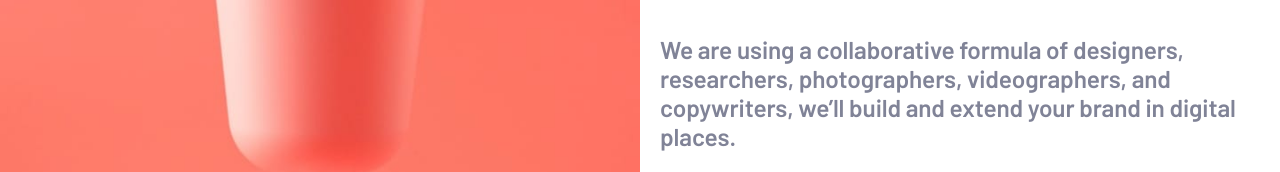
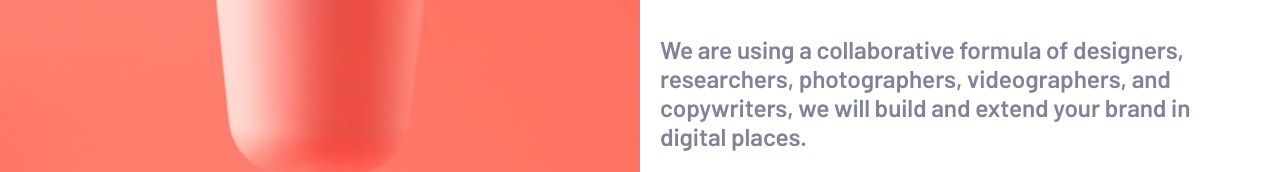
Before and after one commit to Paata-K/sunnyside-agency-landing-page, a plain HTML site: page index.html in a window 1280 px wide. Shown: the part 813-985 px from the top of the page. Drawn offline with nearby package versions, Linux system fonts and the light colour scheme.

Commit message:
fix text grammer error

```diff
--- a/index.html
+++ b/index.html
@@ -46,7 +46,7 @@
       <div class="section-2-texts">
         <div class="section-2-texts-wrapper">
           <div class="h1-wrapper"><h1>Stand out to the right audience</h1></div>
-          <div class="p-wrapper"><p>We are using a collaborative formula of designers, researchers, photographers, videographers, and copywriters, we’ll build and extend your brand in digital places.</p></div>
+          <div class="p-wrapper"><p>We are using a collaborative formula of designers, researchers, photographers, videographers, and copywriters, we will build and extend your brand in digital places.</p></div>
           <div class="h2-wrapper"><h2>LEARN MORE</h2></div>
         </div>
       </div>
```
